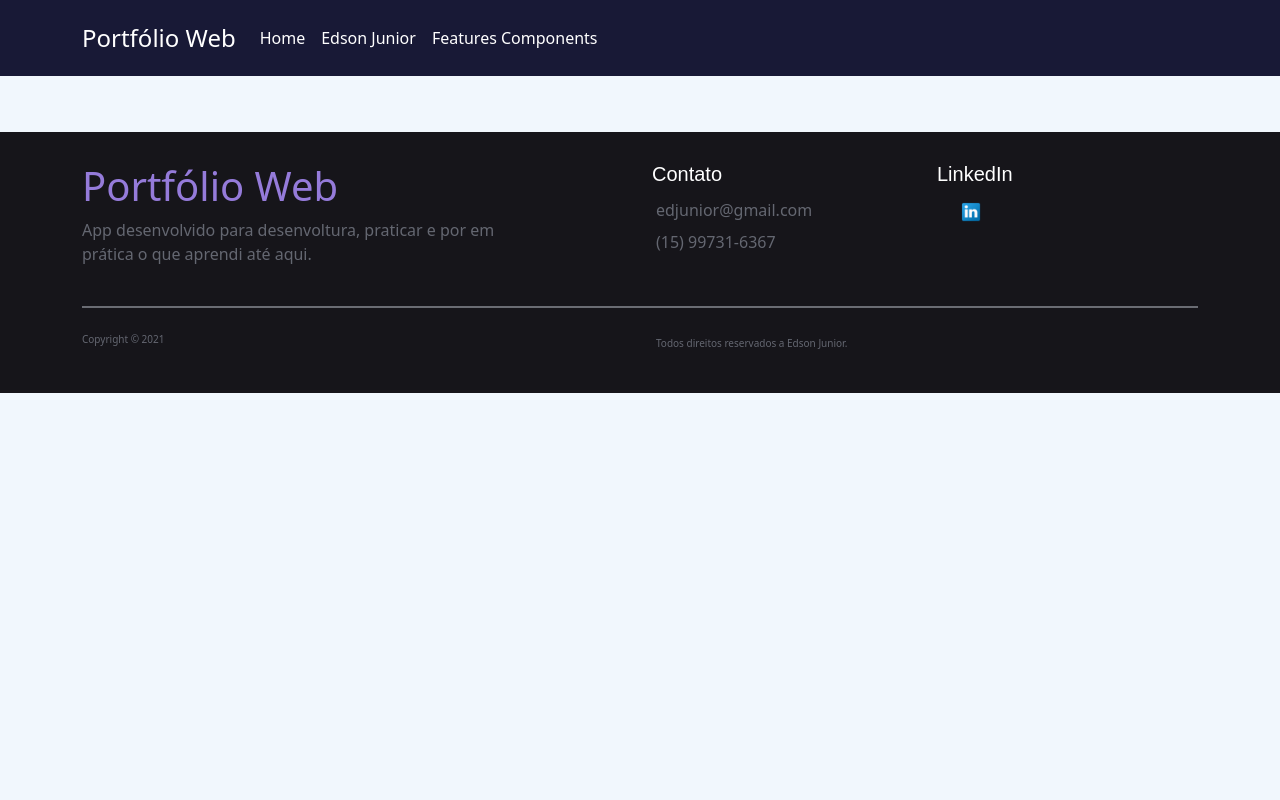
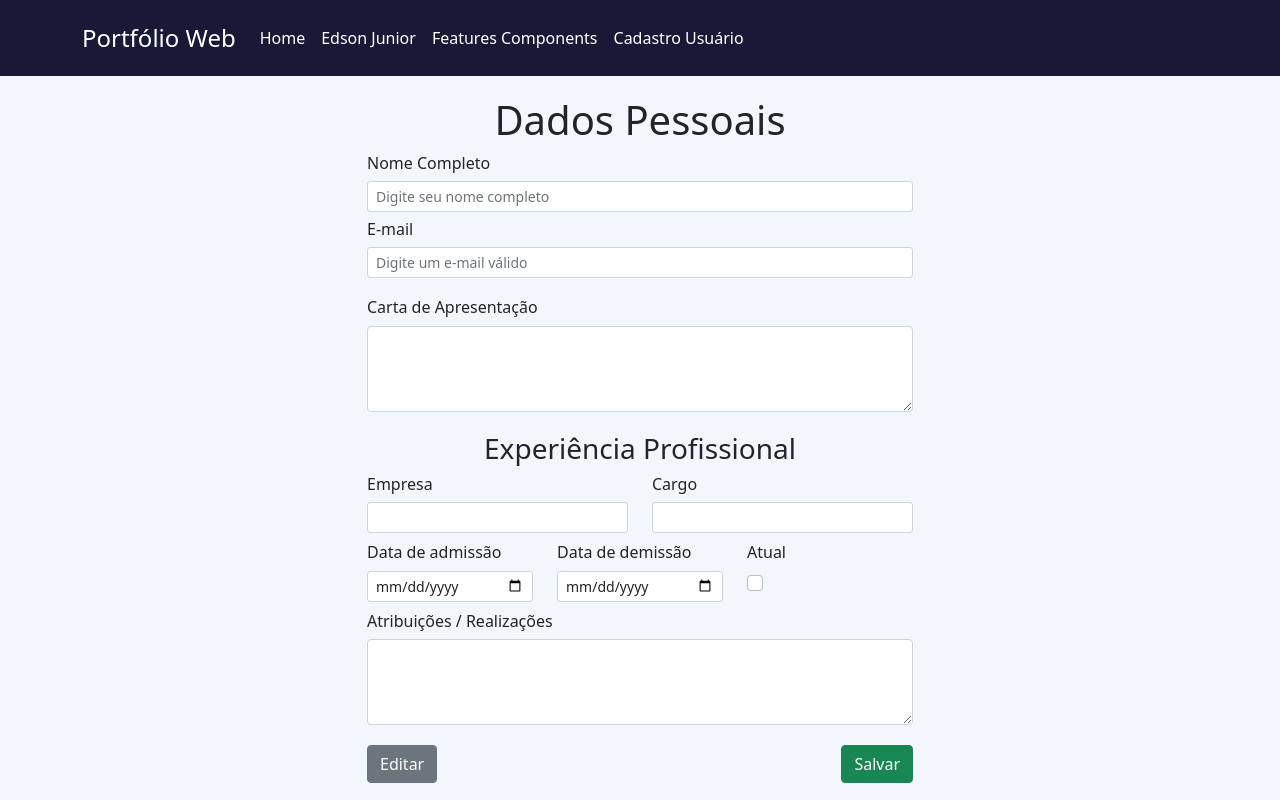
Before and after one commit to EdsonJunioor/PortifolioProject, an Angular app in the folder FrontEnd/Portifolio/: page /cadastrarUsuario in a window 1280 px wide. Before the commit this address led to /. Shown: the top 800 px of the page. Built offline with nearby package versions, Linux system fonts and the light colour scheme.

Commit message:
Tela de cadastro dos dados pessoais do usuário

```diff
--- /dev/null
+++ b/FrontEnd/Portifolio/src/app/Components/Cadastro/CadastroUsuario/CadastroUsuario.component.html
@@ -0,0 +1,66 @@
+<div class="container">
+  <div class="row justify-content-md-center">
+    <div class="col-md-6">
+      <form>
+        <div class="form-group">
+          <div class="text-center mt-20">
+            <h1>Dados Pessoais</h1>
+          </div>
+          <div class="mt-10">
+            <h6>Nome Completo</h6>
+            <input class="form-control form-control-sm" type="text" placeholder="Digite seu nome completo">
+            <h6 class="mt-8">E-mail</h6>
+            <input type="email" class="form-control form-control-sm" placeholder="Digite um e-mail válido">
+          </div>
+        </div>
+        <div class="form-group mt-20">
+          <h6>Carta de Apresentação</h6>
+          <textarea class="form-control" id="exampleFormControlTextarea1" rows="3"></textarea>
+        </div>
+        <div class="form-group mt-20 text-center">
+          <h3>Experiência Profissional</h3>
+        </div>
+        <div class="mt-10">
+          <div class="row">
+            <div class="col-md-6">
+              <h6>Empresa</h6>
+              <input class="form-control form-control-sm" type="text" placeholder="">
+            </div>
+            <div class="col-md-6">
+              <h6>Cargo</h6>
+              <input class="form-control form-control-sm" type="text" placeholder="">
+            </div>
+          </div>
+        </div>
+        <div class="row mt-10">
+          <div class="col-5 col-md-4">
+            <h6>Data de admissão</h6>
+            <input class="form-control form-control-sm" type="date">
+          </div>
+          <div class="col-5 col-md-4">
+            <h6>Data de demissão</h6>
+            <input class="form-control form-control-sm" type="date">
+          </div>
+          <div class="col-2 col-md-4">
+            <h6>Atual</h6>
+            <div>
+              <input class="form-check-input" type="checkbox">
+            </div>
+          </div>
+        </div>
+        <div class="mt-10">
+          <h6>Atribuições / Realizações</h6>
+          <textarea class="form-control" id="exampleFormControlTextarea1" rows="3"></textarea>
+        </div>
+        <div class="row mt-20">
+          <div class="col-6 col-md-6">
+            <button type="button" class="btn btn-secondary">Editar</button>
+          </div>
+          <div class="col-6 col-md-6 al-r">
+            <button type="button" class="btn btn-success">Salvar</button>
+          </div>
+        </div>
+      </form>
+    </div>
+  </div>
+</div>
--- /dev/null
+++ b/FrontEnd/Portifolio/src/app/Components/Cadastro/CadastroUsuario/CadastroUsuario.component.ts
@@ -0,0 +1,15 @@
+import { Component, OnInit } from '@angular/core';
+
+@Component({
+  selector: 'app-CadastroUsuario',
+  templateUrl: './CadastroUsuario.component.html',
+  styleUrls: ['./CadastroUsuario.component.css']
+})
+export class CadastroUsuarioComponent implements OnInit {
+
+  constructor() { }
+
+  ngOnInit() {
+  }
+
+}
--- a/FrontEnd/Portifolio/src/app/Components/SideMenu/SideMenu.component.html
+++ b/FrontEnd/Portifolio/src/app/Components/SideMenu/SideMenu.component.html
@@ -43,15 +43,10 @@
         <li class="nav-item">
           <a class="nav-link color-txt" routerLink="/features" routerLinkActive="active">Features Components</a>
         </li>
-        <!-- <li class="nav-item dropdown">
-          <a class="nav-link dropdown-toggle color-txt" href="#" id="navbarDropdownMenuLink" role="button" data-bs-toggle="dropdown" aria-expanded="false">
-            Features
-          </a>
-          <ul class="dropdown-menu" aria-labelledby="navbarDropdownMenuLink">
-            <li><a class="dropdown-item" href="/features" id="home">Home</a></li>
-            <li><a class="dropdown-item" style="cursor: pointer;" *ngFor="let feature of features" (click)="getfeature(feature.codigo)">{{feature.codigo}}</a></li>
-          </ul>
-        </li> -->
+        <li class="nav-item">
+          <a class="nav-link color-txt" routerLink="/cadastrarUsuario" routerLinkActive="active">Cadastro Usuário</a>
+        </li>
+
       </ul>
     </div>
   </div>
--- a/FrontEnd/Portifolio/src/app/app-routing.module.ts
+++ b/FrontEnd/Portifolio/src/app/app-routing.module.ts
@@ -1,11 +1,13 @@
 import { NgModule } from '@angular/core';
 import { RouterModule, Routes } from '@angular/router';
+import { CadastroUsuarioComponent } from './Components/Cadastro/CadastroUsuario/CadastroUsuario.component';
 import { FeatureComponent } from './Components/Feature/Feature.component';
 import { HomeComponent } from './Components/Home/Home.component';
 import { UsuarioComponent } from './Components/Usuario/Usuario/Usuario.component';
 
 const routes: Routes = [                              //todas as rotas/componentes devem ser sitados aqui
   { path: 'home', component: HomeComponent},          //sintaxe para configuração de um outro componente criado no app
+  { path: 'cadastrarUsuario', component: CadastroUsuarioComponent},
   { path: 'usuario', component: UsuarioComponent},
   { path: 'features', component: FeatureComponent},
   { path: '', redirectTo: 'home', pathMatch:'full'},  // redirectTo redireciona para uma rota padrao quando nao esta em nenhuma outra rota do site
--- a/FrontEnd/Portifolio/src/app/app.module.ts
+++ b/FrontEnd/Portifolio/src/app/app.module.ts
@@ -11,6 +11,7 @@ import { FooterComponent } from './Components/Footer/Footer.component';
 import { FeatureComponent } from './Components/Feature/Feature.component';
 import { BsDropdownModule } from 'ngx-bootstrap/dropdown';
 import { BrowserAnimationsModule } from '@angular/platform-browser/animations';
+import { CadastroUsuarioComponent } from './Components/Cadastro/CadastroUsuario/CadastroUsuario.component';
 
 
 
@@ -20,7 +21,8 @@ import { BrowserAnimationsModule } from '@angular/platform-browser/animations';
     UsuarioComponent,
     SideMenuComponent,
     FooterComponent,
-    FeatureComponent
+    FeatureComponent,
+    CadastroUsuarioComponent
   ],
   imports: [
     BrowserModule,
--- a/FrontEnd/Portifolio/src/styles.css
+++ b/FrontEnd/Portifolio/src/styles.css
@@ -1 +1,43 @@
-/* You can add global styles to this file, and also import other style files */
+/* MARGIN TOP */
+.mt-8{
+    margin-top: 8px;
+}
+.mt-10{
+    margin-top: 10px;
+}
+.mt-20{
+    margin-top: 20px;
+}
+.ml-10{
+    margin-left: 10px;
+}
+.mt-20{
+    margin-top: 20px;
+}
+.mt-30{
+    margin-top: 30px;
+}
+
+
+/* Font-size */
+.fs-15{
+    font-size: 15px;
+}
+.fs-18{
+    font-size: 18px;
+}
+
+.fs-24{
+    font-size: 24px;
+}
+
+/* Padding */
+
+.p-20{
+    padding: 20px;
+}
+
+/* ALIGN*/
+.al-r{
+    text-align: right;
+}
```
Also changed, not shown: FrontEnd/Portifolio/src/app/Components/Cadastro/CadastroUsuario/CadastroUsuario.component.css (added).
